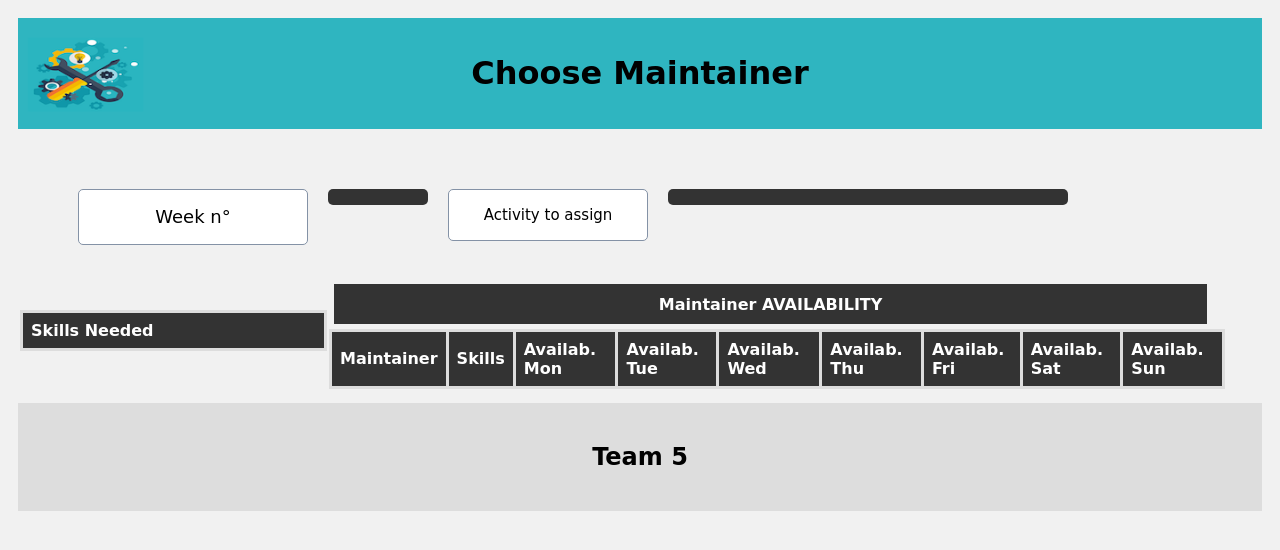
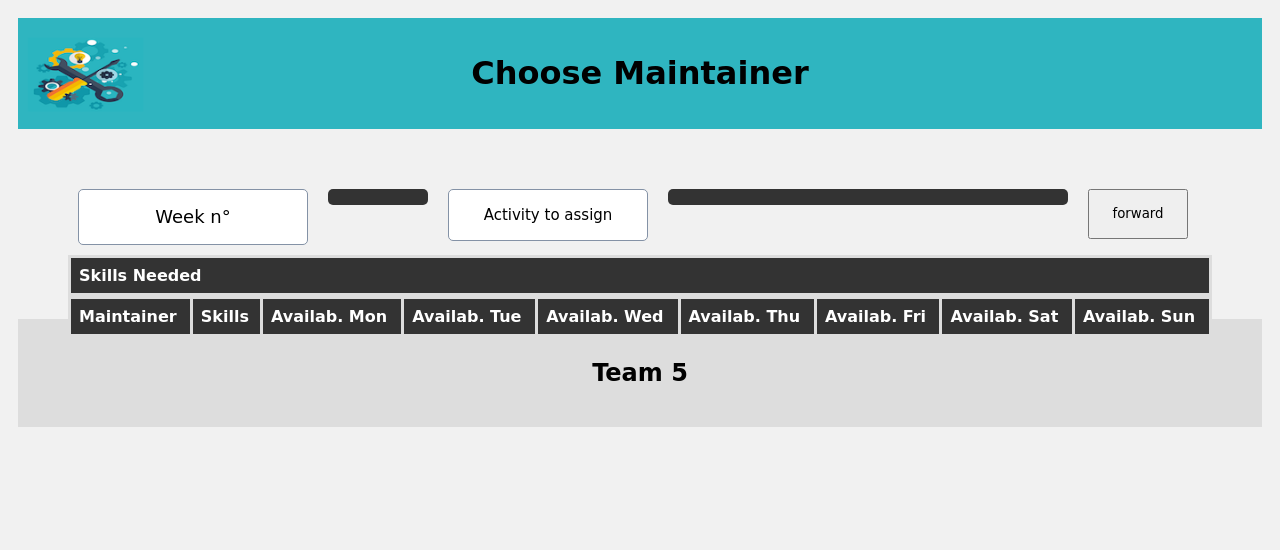
Before and after one commit to avistocco6/progetto_se_gruppo5, a PHP site: template src/views/choosemaintainer.php in a window 1280 px wide. Shown: the top 550 px of the page. Run offline with PHP 8.4, Linux system fonts and the light colour scheme; the template is opened without the code that fills it, so the values that code supplies are empty; some libraries are stand-ins or nearby versions; some web fonts are replaced.

Commit message:
Add files via upload

```diff
--- a/src/views/choosemaintainer.php
+++ b/src/views/choosemaintainer.php
@@ -1,6 +1,5 @@
 <!DOCTYPE html>
 <html>
-
 <head>
   <meta charset="UTF-8">
   <title>Choose Maintainer</title>
@@ -36,7 +35,7 @@
             $html = <<< HTML
             <p style="text-align: center;"> $username </p>
             <hr>
-            <p style="text-align: center;"><a href="logout.php"> Logout </a><p>
+            <p style="text-align: center;"><a href="logout.php"> Logout </a></p>
             HTML;
             echo $html;
           }
@@ -57,19 +56,15 @@
           <div id="name">
             <p id="activityName"></p>
           </div>
+          <a href="choosemaintainer.php"a><input type="button" value="forward" name="forward" style="margin: 10px; width: 100px;
+          height: 50px;"></a>
         </div>
-      </div>
-      <div class="column">
-        <div class="header3" style="margin: 0;">
-          <div id= "mainAvail">
-            <p> <b>Maintainer AVAILABILITY</b></p>
-          </div>
-        </div>
-      </div>
-      <table class="tab">
+        <div class="content">
+          <table class="tab1" style="float: left;">
             <th>Skills Needed</th>
             <thead>
-         <template id="skillsNeeded-row-template"><tr>
+              <template id="skillsNeeded-row-template">
+                <tr>
                   <td>{Skill}</td>
                 </tr>
               </template>
@@ -78,10 +73,8 @@
             <tbody id="skillsNeeded-rows">
 
             </tbody>
-
           </table>
-
-   <table id="maint-availab" style=" width:70%; position: absolute; top:320; left: 25.7%" >
+          <table id="maint-availab" style=" float: right; clear: left; top:320; left: 25.7%; overflow: hidden;" >
             <thead>
               <tr>
                 <th>Maintainer</th>
@@ -120,21 +113,16 @@
                   <td>
                     <button type="button" onclick="passId('Sun')">{Sun}</button>
                   </td>
-            <td style="text-align:center;">
-
                 </tr>
               </template>
             </thead>
             <tbody id="maint-availab-rows">
 
             </tbody>
-       <tfoot>
+          </table>
 
-       </tfoot>
-      </table>
-      <br>
-      <br>
-      <br>
+        </div>
+      </div>
       <div class="footer">
         <h2>Team 5</h2>
       </div>
@@ -165,4 +153,3 @@
      </script>
 
    </body>
-   </html>
```
Lines whose indentation alone changed are shown as unchanged.
